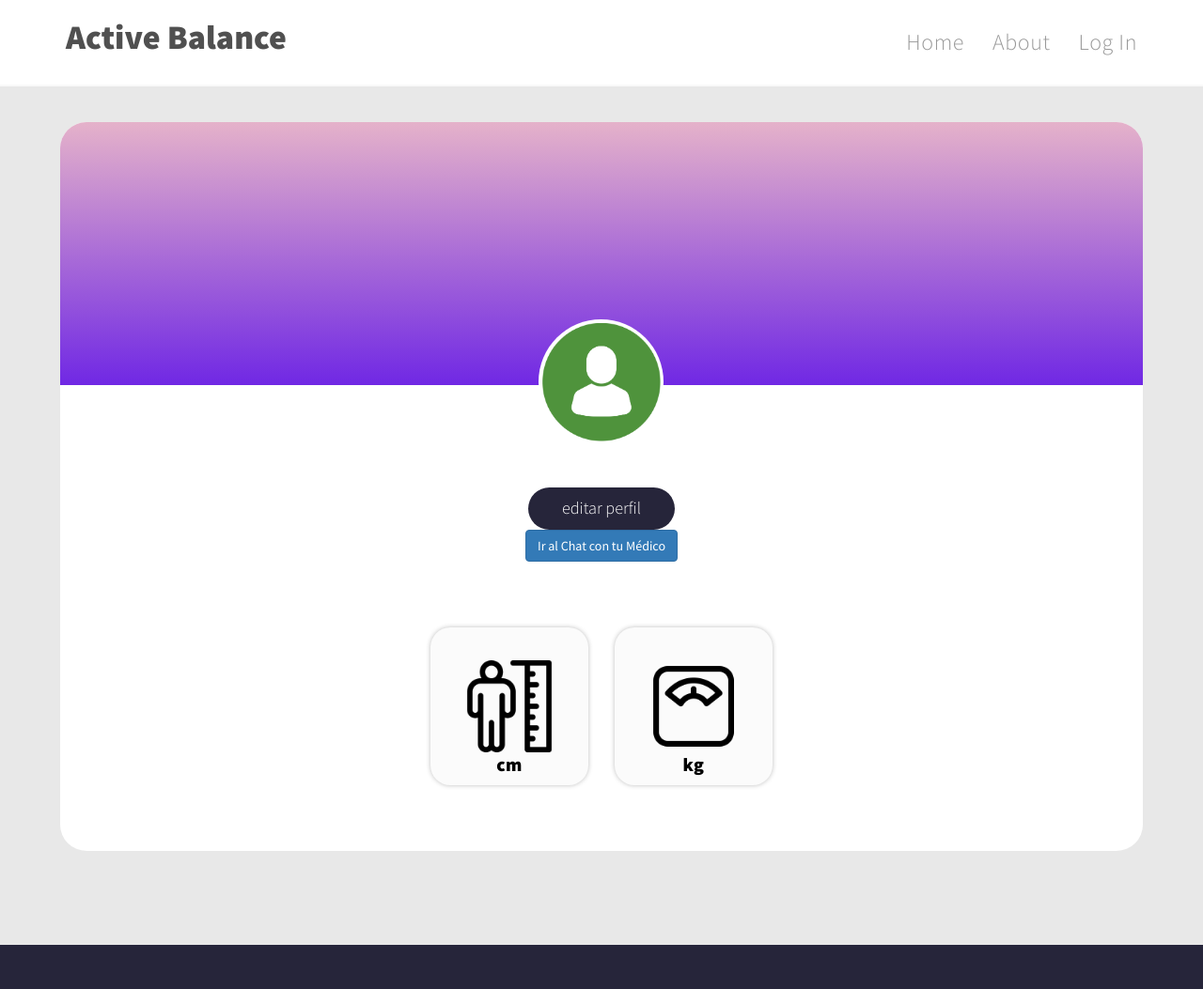
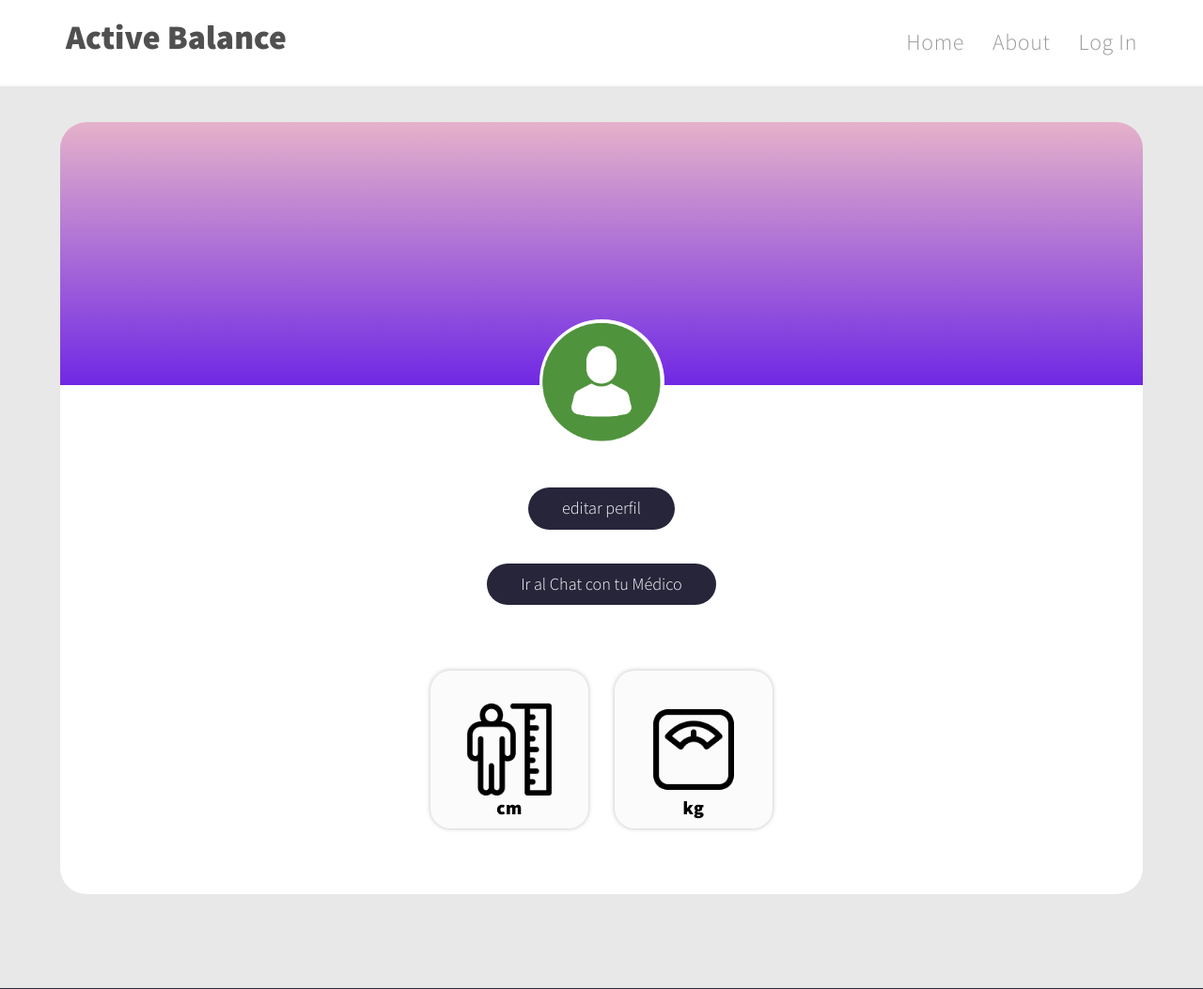
Before and after one commit to Cristiangc67/fitness, a Django app: template apps/usuario/templates/usuario/clienteProfile.html in a window 1280 px wide. Shown: the top 1053 px of the page at 94% size. Run offline with Django 5.2, Linux system fonts and the light colour scheme; the template is opened without the code that fills it, so the values that code supplies are empty; some libraries are stand-ins or nearby versions.

Commit message:
html varios

```diff
--- a/apps/usuario/templates/usuario/clienteProfile.html
+++ b/apps/usuario/templates/usuario/clienteProfile.html
@@ -14,7 +14,7 @@
 
             {% if user_logged_in.id == profile_user.id %}
             <a class="button-pacients" href={% url 'editar_perfil' user.id %}>editar perfil</a>
-            <a href="{% url 'cliente-chat' perfil.pk %}" class="btn btn-primary">Ir al Chat con tu Médico</a>
+            <a href="{% url 'cliente-chat' perfil.pk %}" class="button-pacients">Ir al Chat con tu Médico</a>
             {% endif %}
         </div>
 
--- a/apps/usuario/templates/usuario/pacients.html
+++ b/apps/usuario/templates/usuario/pacients.html
@@ -15,7 +15,9 @@
       </div>
       {% if cliente.conversacion %}
       <div class="buttons-container">
-        <a href="{% url 'sugerir-plan' cliente.pk %}" class="chat-icon-container"></a>
+        <a href="{% url 'sugerir-plan' cliente.pk %}" class="chat-icon-container">
+          <img src="{% static 'images/food.png' %}" class="chat-icon" alt="" />
+        </a>
 
         <a href="{% url 'chatTest' cliente.conversacion.id %}" class="chat-icon-container">
           <img src="{% static 'images/chat.png' %}" class="chat-icon" alt="" />
```
Also changed, not shown: static/images/food.png (added).
